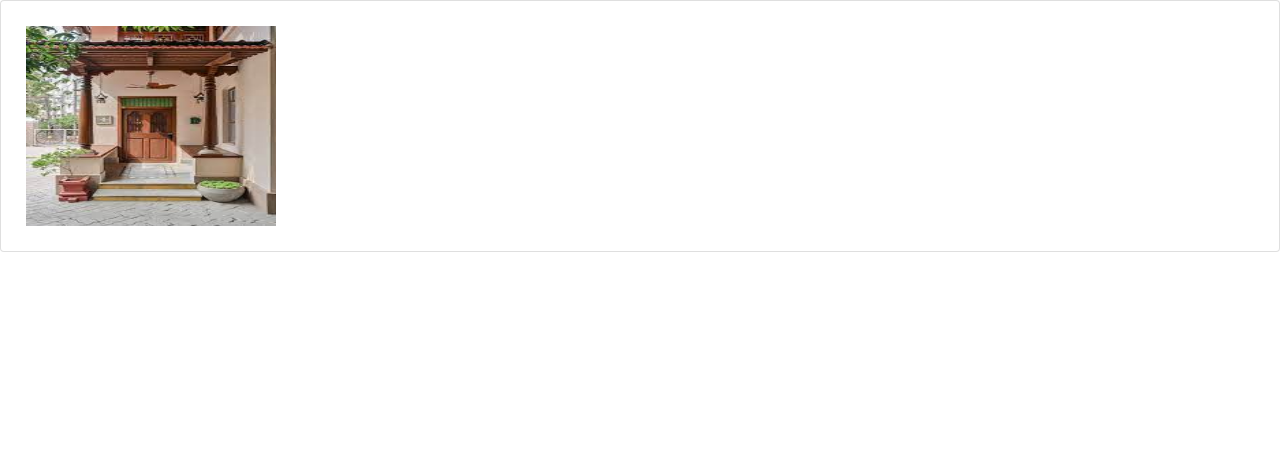
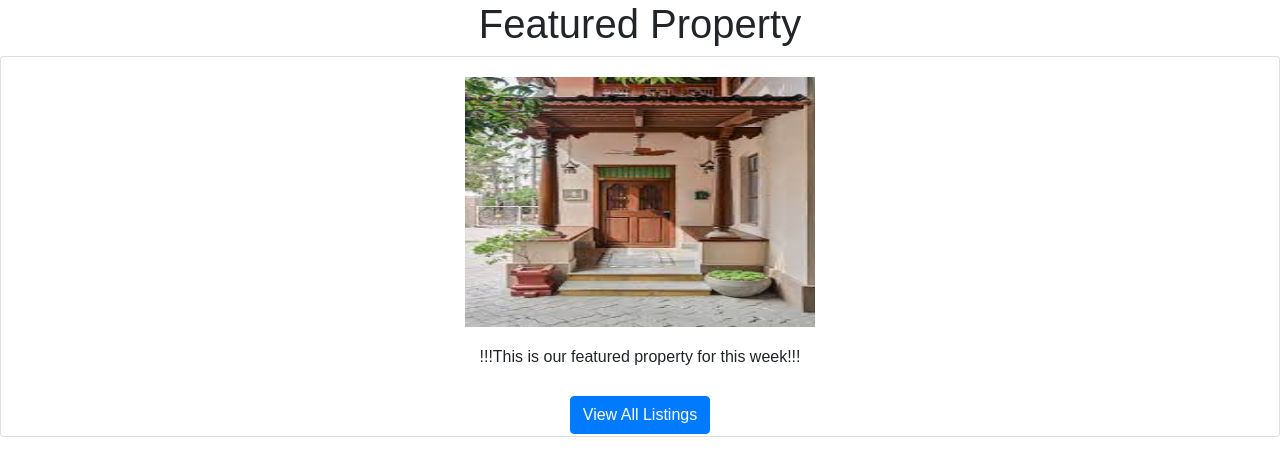
Before and after one commit to hashmat78692/AdVanceHomeRealEstates, a Django app: page / in a window 1280 px wide. Shown: the part 66-542 px from the top of the page. Run offline with Django 4.2, Linux system fonts and the light colour scheme; data comes from the database, SQL or seed files in the repository; some libraries are stand-ins or nearby versions.

Commit message:
Update home.html

```diff
--- a/listings/templates/home.html
+++ b/listings/templates/home.html
@@ -2,37 +2,58 @@
 {% load crispy_forms_tags %}
 {% load static %}
 {% block content %}
+  <h1 style="text-align: center;">Featured Property</h1>
   <style>
     * {
       box-sizing: border-box;
     }
-
-.column {
-  float: left;
-  width: 25%;
-  padding: 5px;
-}
-
 
     .row::after {
       content: "";
       clear: both;
       display: table;
     }
+
+    .column {
+      width: 100%;
+      text-align: center;
+    }
+
+    .property-image {
+      display: block;
+      margin: 0 auto;
+    }
+
+    .center-text {
+      text-align: center;
+    }
+
+    .center-button {
+      text-align: center;
+      margin-top: 20px; /* Adjust the margin-top value as needed */
+      padding: 2px;   /* Add padding to the button */
+    }
   </style>
+
   <div class="card">
     <div class="card-body">
       <div class="listing-image">
         <div class="column">
-<img src="{{ item.property_listing_pic1.url }}" alt="property image" width="250" height="200" />
+          <a href="{% url 'detailview' item.property_listing_id %}">
+            <img src="{{ item.property_listing_pic1.url }}" class="property-image" alt="Property image" width="350" height="250">
+          </a>
         </div>
       </div>
-
-
-
-
     </div>
 
     <script src="{% static 'listings.js' %}"></script>
 
+    <h6 class="center-text">!!!This is our featured property for this week!!!</h6>
+
+    <div class="center-button">
+      <button type="button" class="btn btn-primary" onclick="window.location.href='{% url 'listings' %}'">
+        View All Listings
+      </button>
+    </div>
+  </div>
 {% endblock %}
```
Lines whose indentation alone changed are shown as unchanged.
